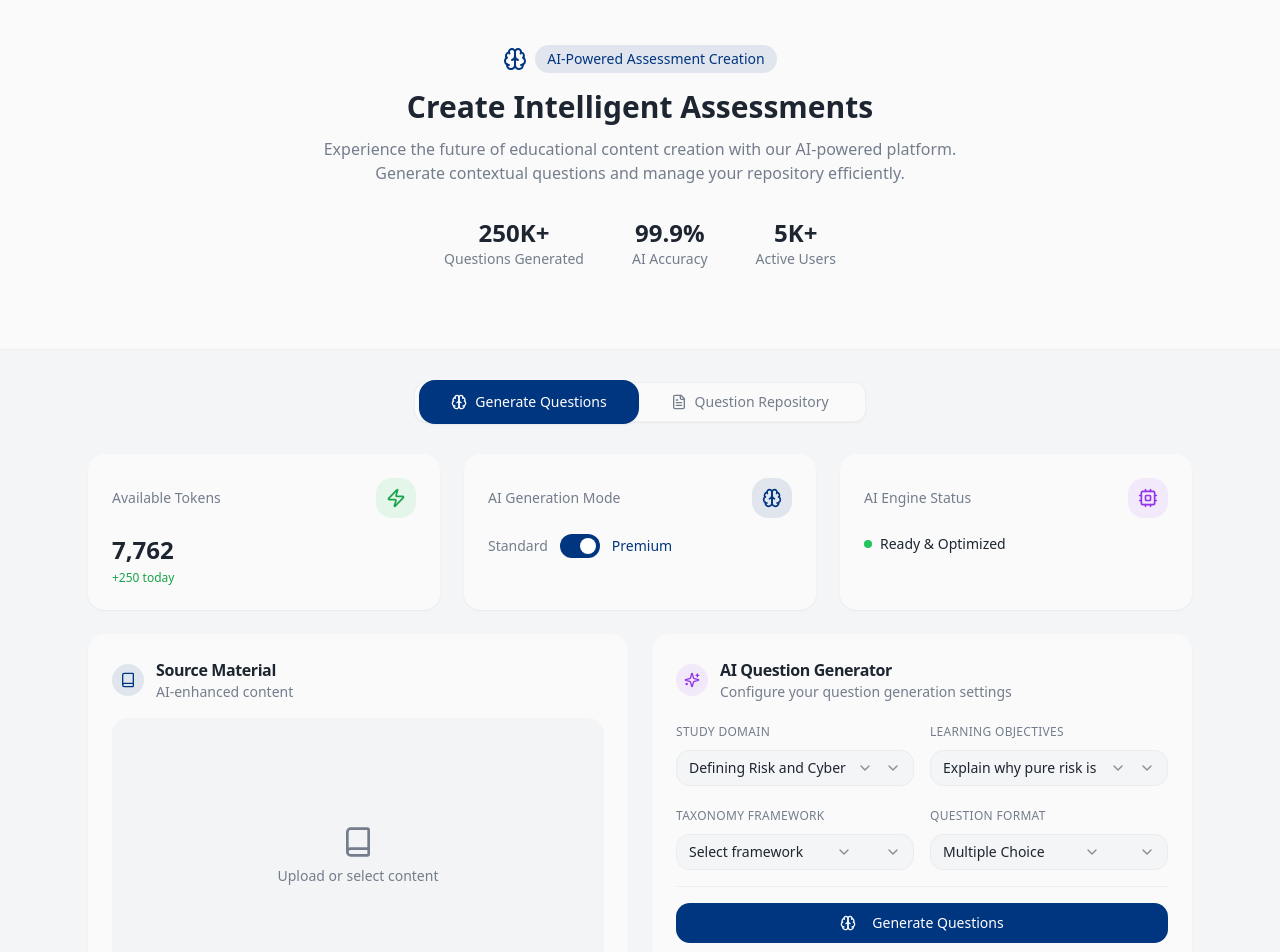
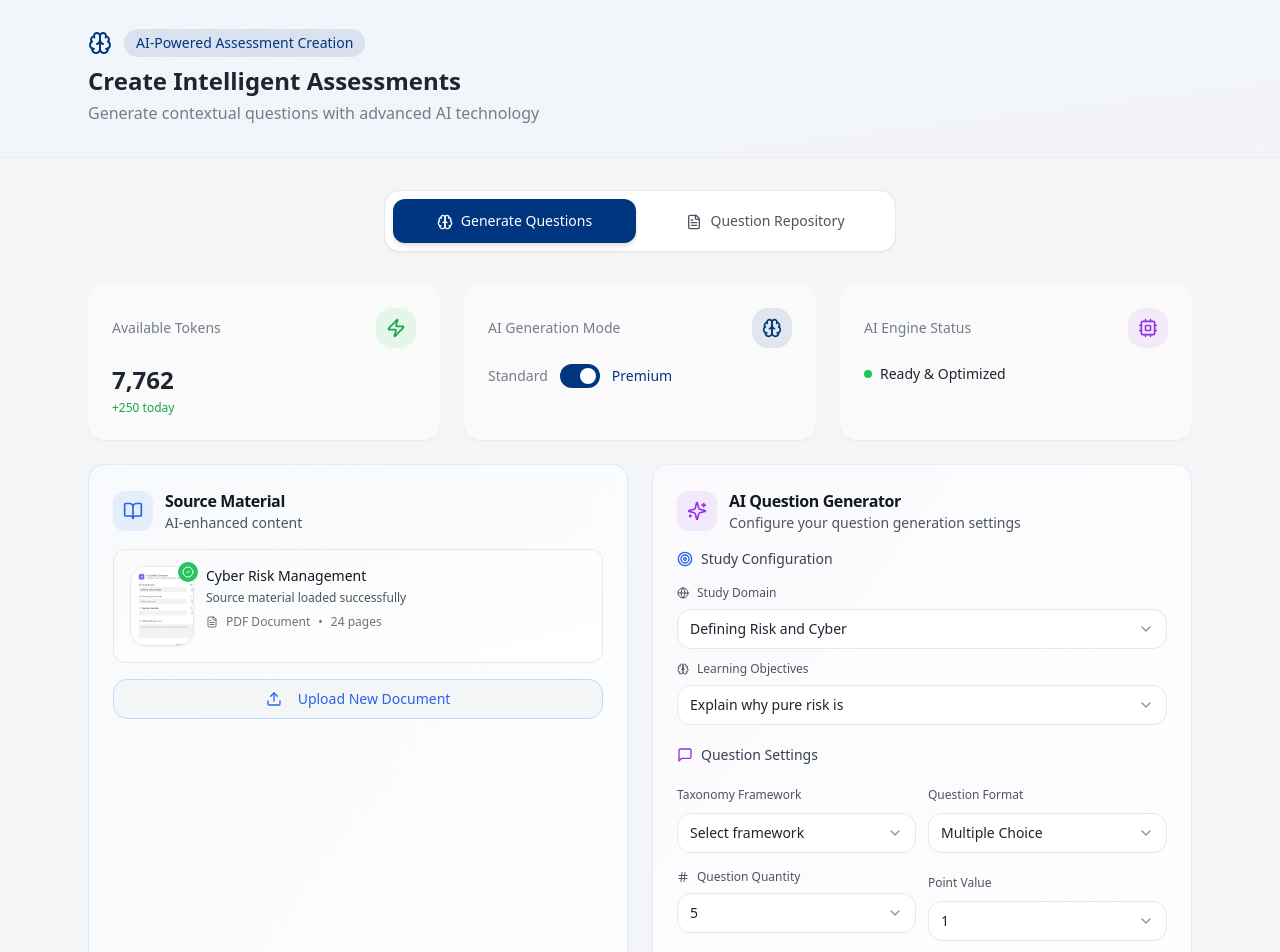
Before and after one commit to anantha-krishna-ks/ai-levate-new-ui, a React (Vite) app: page /question-generator/1 in a window 1280 px wide. Shown: the part 80-1032 px from the top of the page. Built offline with nearby package versions, Linux system fonts and the light colour scheme.

Commit message:
Refine Question Generator UI
Improve aesthetics, add subtle colors, sectioning, and icon usage. Enhance tab design and "Source Material" preview.

```diff
--- a/src/pages/QuestionGenerator.tsx
+++ b/src/pages/QuestionGenerator.tsx
@@ -23,7 +23,11 @@ import {
   Target,
   Activity,
   Cpu,
-  Globe
+  Globe,
+  BookOpen,
+  Hash,
+  MessageSquare,
+  Upload
 } from "lucide-react"
 import { Button } from "@/components/ui/button"
 import { Card, CardContent, CardHeader, CardTitle } from "@/components/ui/card"
@@ -103,35 +107,18 @@ const QuestionGenerator = () => {
       </header>
 
       {/* Hero Section */}
-      <div className="bg-card border-b border-border/50">
-        <div className="max-w-6xl mx-auto px-6 py-12 text-center">
-          <div className="flex items-center justify-center gap-2 mb-4">
+      <div className="bg-gradient-to-br from-blue-50/50 to-indigo-50/30 border-b border-border/50">
+        <div className="max-w-6xl mx-auto px-6 py-8">
+          <div className="flex items-center gap-3 mb-2">
             <Brain className="h-6 w-6 text-primary" />
             <span className="text-sm font-medium text-primary bg-primary/10 px-3 py-1 rounded-full">
               AI-Powered Assessment Creation
             </span>
           </div>
-          <h1 className="text-3xl font-bold text-foreground mb-3">Create Intelligent Assessments</h1>
-          <p className="text-muted-foreground max-w-2xl mx-auto mb-8">
-            Experience the future of educational content creation with our AI-powered platform.
-            Generate contextual questions and manage your repository efficiently.
+          <h1 className="text-2xl font-bold text-foreground">Create Intelligent Assessments</h1>
+          <p className="text-muted-foreground mt-1">
+            Generate contextual questions with advanced AI technology
           </p>
-
-          {/* Stats */}
-          <div className="flex items-center justify-center gap-12 mb-8">
-            <div className="text-center">
-              <div className="text-2xl font-bold text-foreground">250K+</div>
-              <div className="text-sm text-muted-foreground">Questions Generated</div>
-            </div>
-            <div className="text-center">
-              <div className="text-2xl font-bold text-foreground">99.9%</div>
-              <div className="text-sm text-muted-foreground">AI Accuracy</div>
-            </div>
-            <div className="text-center">
-              <div className="text-2xl font-bold text-foreground">5K+</div>
-              <div className="text-sm text-muted-foreground">Active Users</div>
-            </div>
-          </div>
         </div>
       </div>
 
@@ -139,25 +126,34 @@ const QuestionGenerator = () => {
       <div className="max-w-6xl mx-auto px-6 py-8">
 
         {/* Navigation Tabs */}
+        <div className="bg-white rounded-2xl border border-gray-200 shadow-sm p-2 mb-8 max-w-lg mx-auto">
+          <div className="grid grid-cols-2 gap-2">
+            <button
+              onClick={() => setActiveTab("generate")}
+              className={`px-6 py-3 rounded-xl text-sm font-medium transition-all duration-200 ${
+                activeTab === "generate"
+                  ? "bg-primary text-white shadow-md"
+                  : "text-gray-600 hover:text-gray-900 hover:bg-gray-50"
+              }`}
+            >
+              <Brain className="h-4 w-4 mr-2 inline" />
+              Generate Questions
+            </button>
+            <button
+              onClick={() => setActiveTab("repository")}
+              className={`px-6 py-3 rounded-xl text-sm font-medium transition-all duration-200 ${
+                activeTab === "repository"
+                  ? "bg-primary text-white shadow-md"
+                  : "text-gray-600 hover:text-gray-900 hover:bg-gray-50"
+              }`}
+            >
+              <FileText className="h-4 w-4 mr-2 inline" />
+              Question Repository
+            </button>
+          </div>
+        </div>
+
         <Tabs value={activeTab} onValueChange={setActiveTab} className="w-full">
-          <div className="flex justify-center mb-8">
-            <TabsList className="bg-card border border-border/50 p-1 rounded-xl shadow-sm">
-              <TabsTrigger
-                value="generate"
-                className="data-[state=active]:bg-primary data-[state=active]:text-white data-[state=active]:shadow-sm px-8 py-3 rounded-lg text-sm font-medium transition-all"
-              >
-                <Brain className="h-4 w-4 mr-2" />
-                Generate Questions
-              </TabsTrigger>
-              <TabsTrigger
-                value="repository"
-                className="data-[state=active]:bg-primary data-[state=active]:text-white data-[state=active]:shadow-sm px-8 py-3 rounded-lg text-sm font-medium transition-all"
-              >
-                <FileText className="h-4 w-4 mr-2" />
-                Question Repository
-              </TabsTrigger>
-            </TabsList>
-          </div>
 
           {/* Generate Questions Tab */}
           <TabsContent value="generate" className="space-y-6">
@@ -222,50 +218,86 @@ const QuestionGenerator = () => {
             {/* Configuration Cards */}
             <div className="grid grid-cols-1 lg:grid-cols-2 gap-6">
 
-              {/* Source Material */}
-              <Card className="border-0 shadow-sm bg-card">
+              {/* Source Material - Enhanced */}
+              <Card className="border border-blue-200/50 shadow-sm bg-gradient-to-br from-blue-50/30 to-white">
                 <CardHeader className="pb-4">
                   <div className="flex items-center gap-3">
-                    <div className="h-8 w-8 bg-primary/10 rounded-lg flex items-center justify-center">
-                      <Book className="h-4 w-4 text-primary" />
+                    <div className="h-10 w-10 bg-blue-500/10 rounded-xl flex items-center justify-center">
+                      <BookOpen className="h-5 w-5 text-blue-600" />
                     </div>
                     <div>
-                      <CardTitle className="text-base">Source Material</CardTitle>
-                      <p className="text-sm text-muted-foreground">AI-enhanced content</p>
+                      <CardTitle className="text-base text-gray-900">Source Material</CardTitle>
+                      <p className="text-sm text-gray-600">AI-enhanced content</p>
                     </div>
                   </div>
                 </CardHeader>
                 <CardContent className="space-y-4">
-                  <div className="aspect-video bg-muted/50 rounded-lg flex items-center justify-center">
-                    <div className="text-center">
-                      <Book className="h-8 w-8 text-muted-foreground mx-auto mb-2" />
-                      <p className="text-sm text-muted-foreground">Upload or select content</p>
+                  {/* Document Preview */}
+                  <div className="relative bg-gradient-to-br from-gray-50 to-white border border-gray-200 rounded-xl p-4 hover:shadow-md transition-shadow">
+                    <div className="flex items-start gap-3">
+                      <div className="relative flex-shrink-0">
+                        <img
+                          src="/lovable-uploads/b401ff6b-c99f-41b0-8578-92b80ce62cd0.png"
+                          alt="Cyber Risk Management Document"
+                          className="w-16 h-20 object-cover rounded-lg border border-gray-200 shadow-sm"
+                        />
+                        <div className="absolute -top-1 -right-1 w-5 h-5 bg-green-500 rounded-full flex items-center justify-center">
+                          <CheckCircle2 className="h-3 w-3 text-white" />
                         </div>
                       </div>
+                      <div className="flex-1 min-w-0">
+                        <h4 className="font-medium text-gray-900 text-sm mb-1">Cyber Risk Management</h4>
+                        <p className="text-xs text-gray-600 mb-2">Source material loaded successfully</p>
+                        <div className="flex items-center gap-2 text-xs text-gray-500">
+                          <FileText className="h-3 w-3" />
+                          <span>PDF Document</span>
+                          <span>•</span>
+                          <span>24 pages</span>
+                        </div>
+                      </div>
+                    </div>
+                  </div>
+
+                  {/* Upload Button */}
+                  <Button
+                    variant="outline"
+                    className="w-full border-blue-200 text-blue-600 hover:bg-blue-50 hover:border-blue-300"
+                  >
+                    <Upload className="h-4 w-4 mr-2" />
+                    Upload New Document
+                  </Button>
                 </CardContent>
               </Card>
 
-              {/* AI Question Generator */}
-              <Card className="border-0 shadow-sm bg-card">
+              {/* AI Question Generator - Enhanced */}
+              <Card className="border border-purple-200/50 shadow-sm bg-gradient-to-br from-purple-50/30 to-white">
                 <CardHeader className="pb-4">
                   <div className="flex items-center gap-3">
-                    <div className="h-8 w-8 bg-purple-500/10 rounded-lg flex items-center justify-center">
-                      <Sparkles className="h-4 w-4 text-purple-600" />
+                    <div className="h-10 w-10 bg-purple-500/10 rounded-xl flex items-center justify-center">
+                      <Sparkles className="h-5 w-5 text-purple-600" />
                     </div>
                     <div>
-                      <CardTitle className="text-base">AI Question Generator</CardTitle>
-                      <p className="text-sm text-muted-foreground">Configure your question generation settings</p>
+                      <CardTitle className="text-base text-gray-900">AI Question Generator</CardTitle>
+                      <p className="text-sm text-gray-600">Configure your question generation settings</p>
                     </div>
                   </div>
                 </CardHeader>
-                <CardContent className="space-y-4">
-                  <div className="grid grid-cols-2 gap-4">
+                <CardContent className="space-y-5">
+                  {/* Study Domain & Learning Objectives */}
+                  <div className="space-y-4">
+                    <div className="flex items-center gap-2 text-sm text-gray-700 font-medium">
+                      <Target className="h-4 w-4 text-blue-600" />
+                      Study Configuration
+                    </div>
+                    <div className="grid grid-cols-1 gap-3">
                       <div className="space-y-2">
-                      <label className="text-xs font-medium text-muted-foreground uppercase tracking-wide">Study Domain</label>
+                        <label className="flex items-center gap-2 text-xs font-medium text-gray-600">
+                          <Globe className="h-3 w-3" />
+                          Study Domain
+                        </label>
                         <Select defaultValue="defining-risk">
-                        <SelectTrigger className="h-9 border-border/50">
+                          <SelectTrigger className="h-10 border-gray-200 bg-white hover:border-gray-300">
                             <SelectValue />
-                          <ChevronDown className="h-4 w-4 opacity-50" />
                           </SelectTrigger>
                           <SelectContent>
                             <SelectItem value="defining-risk">Defining Risk and Cyber</SelectItem>
@@ -273,11 +305,13 @@ const QuestionGenerator = () => {
                         </Select>
                       </div>
                       <div className="space-y-2">
-                      <label className="text-xs font-medium text-muted-foreground uppercase tracking-wide">Learning Objectives</label>
+                        <label className="flex items-center gap-2 text-xs font-medium text-gray-600">
+                          <Brain className="h-3 w-3" />
+                          Learning Objectives
+                        </label>
                         <Select defaultValue="explain-pure-risk">
-                        <SelectTrigger className="h-9 border-border/50">
+                          <SelectTrigger className="h-10 border-gray-200 bg-white hover:border-gray-300">
                             <SelectValue />
-                          <ChevronDown className="h-4 w-4 opacity-50" />
                           </SelectTrigger>
                           <SelectContent>
                             <SelectItem value="explain-pure-risk">Explain why pure risk is</SelectItem>
@@ -285,14 +319,20 @@ const QuestionGenerator = () => {
                         </Select>
                       </div>
                     </div>
+                  </div>
 
-                  <div className="grid grid-cols-2 gap-4">
+                  {/* Question Settings */}
+                  <div className="space-y-4">
+                    <div className="flex items-center gap-2 text-sm text-gray-700 font-medium">
+                      <MessageSquare className="h-4 w-4 text-purple-600" />
+                      Question Settings
+                    </div>
+                    <div className="grid grid-cols-2 gap-3">
                       <div className="space-y-2">
-                      <label className="text-xs font-medium text-muted-foreground uppercase tracking-wide">Taxonomy Framework</label>
+                        <label className="text-xs font-medium text-gray-600">Taxonomy Framework</label>
                         <Select>
-                        <SelectTrigger className="h-9 border-border/50">
+                          <SelectTrigger className="h-10 border-gray-200 bg-white hover:border-gray-300">
                             <SelectValue placeholder="Select framework" />
-                          <ChevronDown className="h-4 w-4 opacity-50" />
                           </SelectTrigger>
                           <SelectContent>
                             <SelectItem value="remember">Remember</SelectItem>
@@ -302,11 +342,10 @@ const QuestionGenerator = () => {
                         </Select>
                       </div>
                       <div className="space-y-2">
-                      <label className="text-xs font-medium text-muted-foreground uppercase tracking-wide">Question Format</label>
+                        <label className="text-xs font-medium text-gray-600">Question Format</label>
                         <Select defaultValue="multiple-choice">
-                        <SelectTrigger className="h-9 border-border/50">
+                          <SelectTrigger className="h-10 border-gray-200 bg-white hover:border-gray-300">
                             <SelectValue />
-                          <ChevronDown className="h-4 w-4 opacity-50" />
                           </SelectTrigger>
                           <SelectContent>
                             <SelectItem value="multiple-choice">Multiple Choice</SelectItem>
@@ -317,10 +356,55 @@ const QuestionGenerator = () => {
                       </div>
                     </div>
 
-                  <div className="pt-4 border-t border-border/50">
-                    <Button className="w-full bg-primary hover:bg-primary/90 text-white">
-                      <Brain className="h-4 w-4 mr-2" />
-                      Generate Questions
+                    {/* Additional Settings */}
+                    <div className="grid grid-cols-2 gap-3">
+                      <div className="space-y-2">
+                        <label className="flex items-center gap-2 text-xs font-medium text-gray-600">
+                          <Hash className="h-3 w-3" />
+                          Question Quantity
+                        </label>
+                        <Select defaultValue="5">
+                          <SelectTrigger className="h-10 border-gray-200 bg-white hover:border-gray-300">
+                            <SelectValue />
+                          </SelectTrigger>
+                          <SelectContent>
+                            <SelectItem value="1">1</SelectItem>
+                            <SelectItem value="5">5</SelectItem>
+                            <SelectItem value="10">10</SelectItem>
+                            <SelectItem value="15">15</SelectItem>
+                          </SelectContent>
+                        </Select>
+                      </div>
+                      <div className="space-y-2">
+                        <label className="text-xs font-medium text-gray-600">Point Value</label>
+                        <Select defaultValue="1">
+                          <SelectTrigger className="h-10 border-gray-200 bg-white hover:border-gray-300">
+                            <SelectValue />
+                          </SelectTrigger>
+                          <SelectContent>
+                            <SelectItem value="1">1</SelectItem>
+                            <SelectItem value="2">2</SelectItem>
+                            <SelectItem value="5">5</SelectItem>
+                          </SelectContent>
+                        </Select>
+                      </div>
+                    </div>
+                  </div>
+
+                  {/* Additional Instructions */}
+                  <div className="space-y-2">
+                    <label className="text-xs font-medium text-gray-600">Additional Instructions</label>
+                    <textarea
+                      placeholder="Provide specific instructions for AI question generation..."
+                      className="w-full h-20 px-3 py-2 text-sm border border-gray-200 rounded-lg bg-white resize-none focus:outline-none focus:ring-2 focus:ring-purple-500/20 focus:border-purple-300"
+                    />
+                  </div>
+
+                  {/* Generate Button */}
+                  <div className="pt-2">
+                    <Button className="w-full bg-gradient-to-r from-purple-600 to-blue-600 hover:from-purple-700 hover:to-blue-700 text-white h-11 shadow-md">
+                      <Sparkles className="h-4 w-4 mr-2" />
+                      Generate AI Questions
                     </Button>
                   </div>
                 </CardContent>
```
Also changed, not shown: public/lovable-uploads/b401ff6b-c99f-41b0-8578-92b80ce62cd0.png (added). Lines whose indentation alone changed are shown as unchanged.
